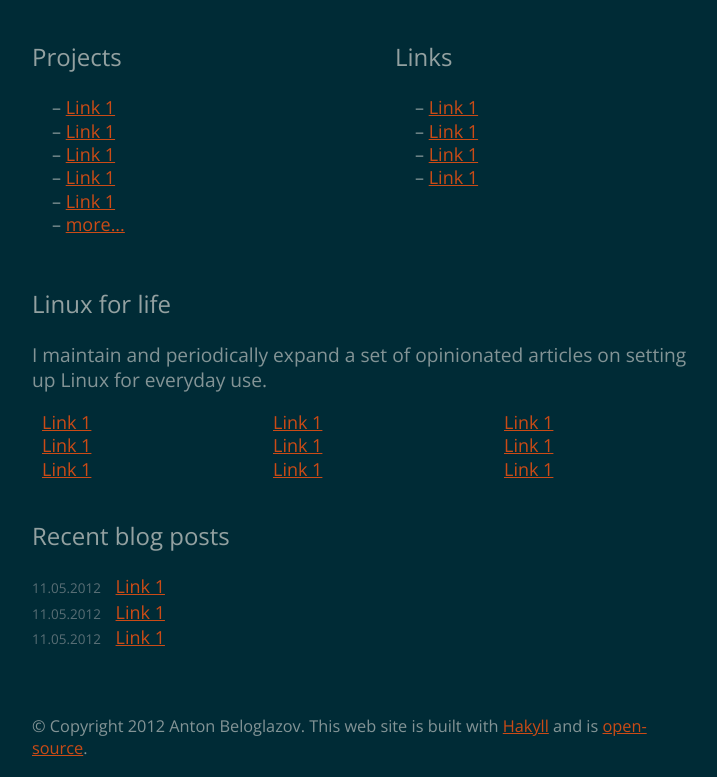
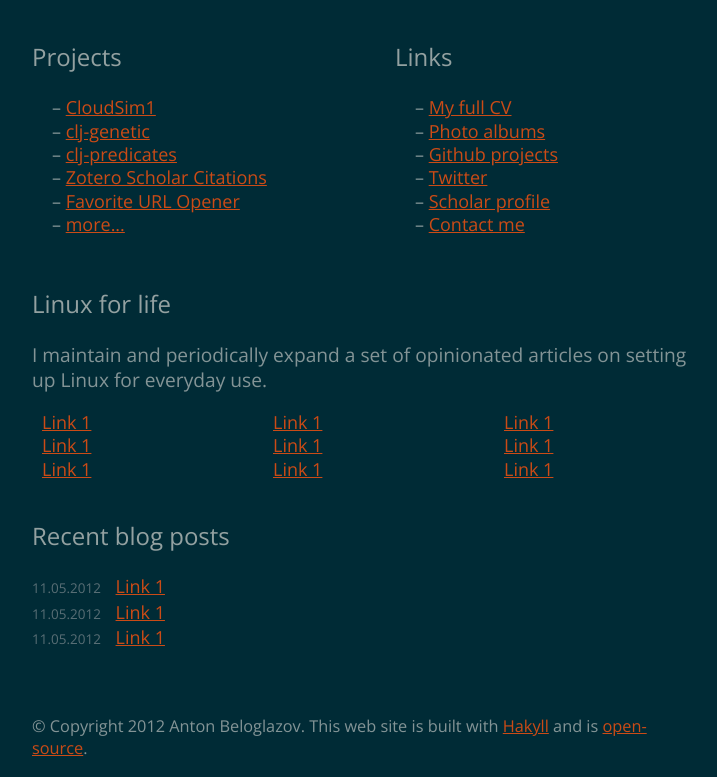
Before and after one commit to beloglazov/beloglazov.github.io, a plain HTML site: page index.html in a window 1280 px wide. Shown: the part 93-870 px from the top of the page, without its empty margins (278-995 px from the left). Drawn offline with nearby package versions, Linux system fonts and the light colour scheme.

Commit message:
Auto-commit on Mon Jun 11 19:51:53 EST 2012

```diff
--- a/index.html
+++ b/index.html
@@ -38,22 +38,24 @@
 	  <div class="col-1">
   <h2>Projects</h2>
   <ul>
-    <li>– <a href title>Link 1</a></li>
-    <li>– <a href title>Link 1</a></li>
-    <li>– <a href title>Link 1</a></li>
-    <li>– <a href title>Link 1</a></li>
-    <li>– <a href title>Link 1</a></li>
-    <li>– <a href title>more...</a></li>
+    <li>– <a href="http://code.google.com/p/cloudsim/" title="CloudSim">CloudSim1</a></li>
+    <li>– <a href="http://github.com/beloglazov/clj-genetic/" title="clj-genetic">clj-genetic</a></li>
+    <li>– <a href="http://github.com/beloglazov/clj-predicates/" title="clj-predicates">clj-predicates</a></li>
+    <li>– <a href="https://addons.mozilla.org/en-US/firefox/addon/14667/" title="Zotero Scholar Citations">Zotero Scholar Citations</a></li>
+    <li>– <a href="https://chrome.google.com/webstore/detail/fmaghpidamhgpflfpekegcleapoapjba" title="Favorite URL Opener">Favorite URL Opener</a></li>
+    <li>– <a href="./projects" title>more...</a></li>
   </ul>
 </div>
 
 <div class="col-1 col-last">
   <h2>Links</h2>
   <ul>
-    <li>– <a href title>Link 1</a></li>
-    <li>– <a href title>Link 1</a></li>
-    <li>– <a href title>Link 1</a></li>
-    <li>– <a href title>Link 1</a></li>
+    <li>– <a href="./beloglazov_cv.pdf" title="Download my full CV">My full CV</a></li>
+    <li>– <a href="http://picasaweb.google.com/anton.beloglazov" title="View my photo albums">Photo albums</a></li>
+    <li>– <a href="https://github.com/beloglazov" title="My github projects">Github projects</a></li>
+    <li>– <a href="http://twitter.com/beloglazov" title="My twitter">Twitter</a></li>
+    <li>– <a href="http://scholar.google.com.au/citations?user=OjQKzwcAAAAJ" title="My Google Scholar profile">Scholar profile</a></li>
+    <li>– <a href="#" title="Contact me">Contact me</a></li>
   </ul>
 </div>
 
```
Also changed, not shown: 1 other file.
